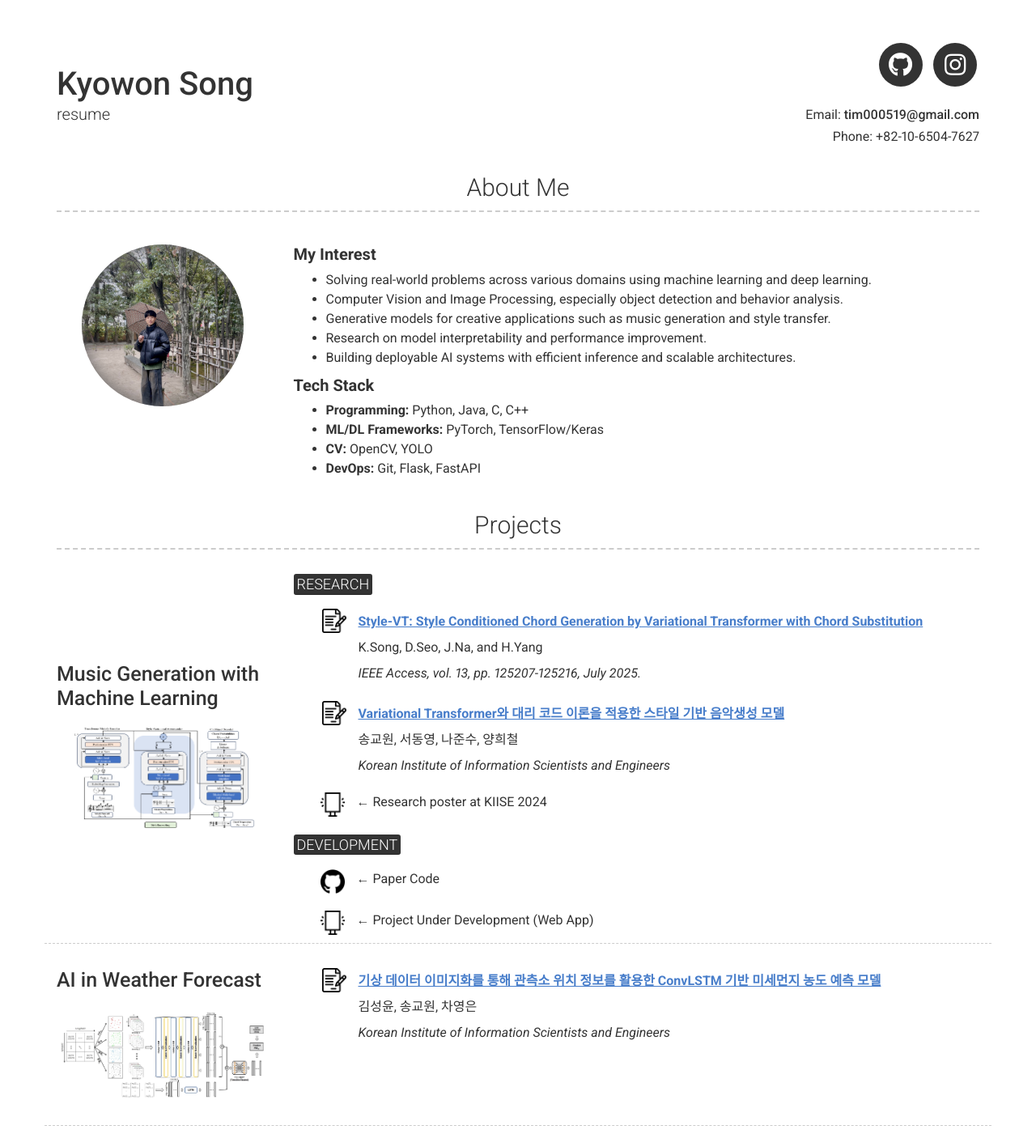
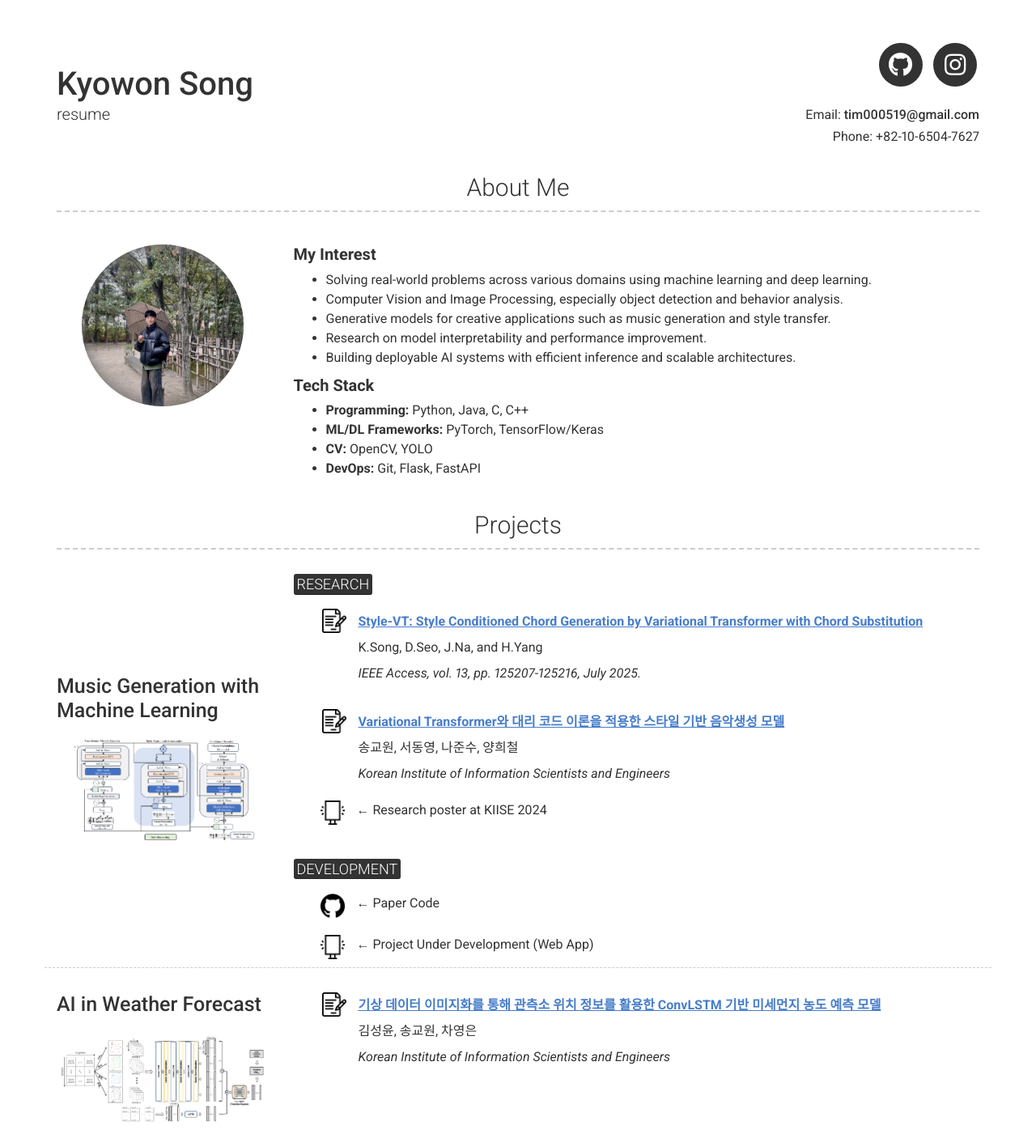
Before and after one commit to tim000519/resume, a Jekyll site: the page built from index.md, in a window 1280 px wide. Shown: the top 1401 px of the page at 81% size. Built offline with Jekyll 4.4.1, drawn with Linux system fonts in a browser that asks for light colours; nearby versions of some CDN libraries; grey boxes are pictures that could not be loaded.

Commit message:
Updata_IEEE

```diff
--- a/_config.yml
+++ b/_config.yml
@@ -91,7 +91,7 @@ content:
             </p>
           </div>
 
-          <div style="display: flex; align-items: flex-start; margin-left: 35px; margin-top: 10px;">
+          <div style="display: flex; align-items: flex-start; margin-left: 35px; margin-top: 20px;">
             <a href="/resume/pdf/style.pdf" target="_blank" style="margin-right: 10px; flex-shrink: 0;">
               <img src="/resume/images/contract.png" alt="PDF" width="30" style="vertical-align: middle; flex-shrink: 0;">
             </a>
@@ -114,7 +114,7 @@ content:
             </p>
           </div>
 
-          ## <mark style="display: inline-block; margin-bottom: 10px; margin-top: 20px;">DEVELOPMENT</mark>
+          ## <mark style="display: inline-block; margin-bottom: 10px; margin-top: 40px;">DEVELOPMENT</mark>
 
           <div style="display: flex; align-items: flex-start; margin-left: 33px;">
             <a href="https://github.com/tim000519/Style-VT" target="_blank" style="margin-right: 10px; flex-shrink: 0;">
```
